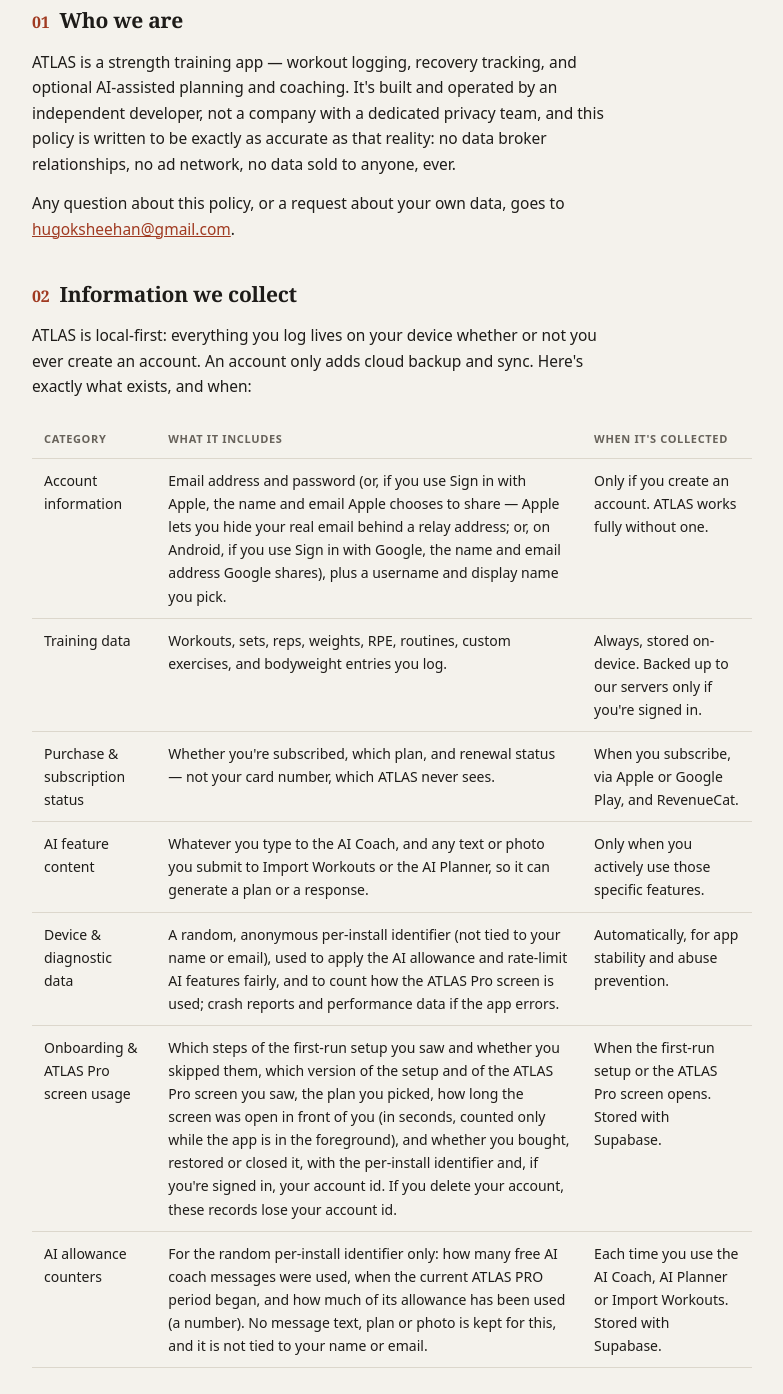
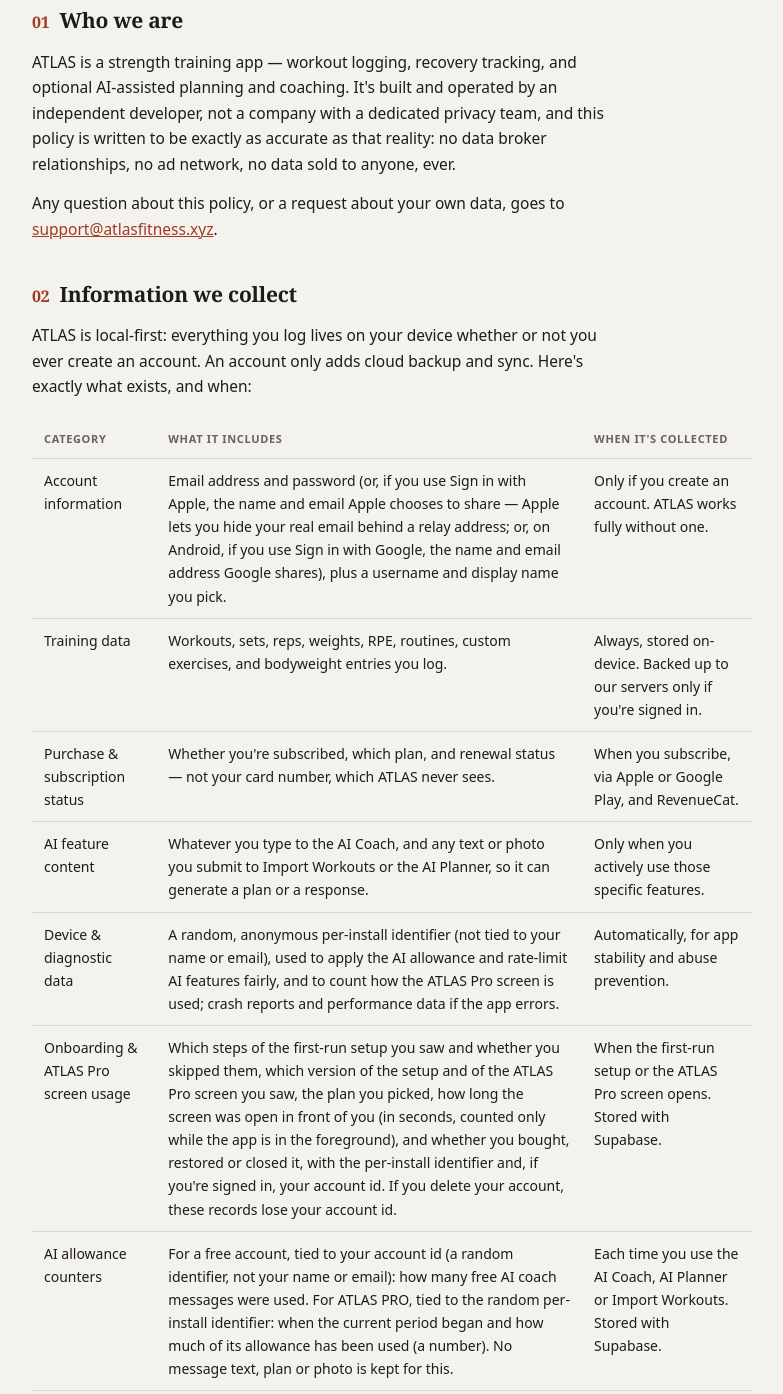
Before and after one commit to SniperShqrk/atlas-site, a plain HTML site: page privacy.html in a window 1280 px wide. Shown: the part 550-1944 px from the top of the page, without its empty margins (248-1031 px from the left). Drawn offline with Linux system fonts and the light colour scheme.

Commit message:
Contact email is support@atlasfitness.xyz; sync privacy and terms with the app repo

```diff
--- a/privacy.html
+++ b/privacy.html
@@ -225,7 +225,7 @@
     </p>
     <p>
       Any question about this policy, or a request about your own data, goes to
-      <a href="mailto:hugoksheehan@gmail.com">hugoksheehan@gmail.com</a>.
+      <a href="mailto:support@atlasfitness.xyz">support@atlasfitness.xyz</a>.
     </p>
   </section>
 
@@ -268,7 +268,7 @@
         </tr>
         <tr>
           <td>AI allowance counters</td>
-          <td>For the random per-install identifier only: how many free AI coach messages were used, when the current ATLAS PRO period began, and how much of its allowance has been used (a number). No message text, plan or photo is kept for this, and it is not tied to your name or email.</td>
+          <td>For a free account, tied to your account id (a random identifier, not your name or email): how many free AI coach messages were used. For ATLAS PRO, tied to the random per-install identifier: when the current period began and how much of its allowance has been used (a number). No message text, plan or photo is kept for this.</td>
           <td>Each time you use the AI Coach, AI Planner or Import Workouts. Stored with Supabase.</td>
         </tr>
       </table>
@@ -301,7 +301,7 @@
       <li><strong>To fix bugs:</strong> crash and error reports help us find and fix problems — they're not used for anything else.</li>
       <li><strong>To improve the app:</strong> counts of how the ATLAS Pro screen is used show which version explains Pro most clearly. They are never sold or used for advertising.</li>
       <li><strong>Legal basis (EU/UK):</strong> running the app and your subscription is necessary to provide the service you asked for; crash reporting, abuse prevention and counting how the ATLAS Pro screen is used rest on our legitimate interest in a stable, fair service and in improving the app; and the health-related information above is processed on your <strong>explicit consent</strong>, given in the app sheet and withdrawable in Profile → Privacy.</li>
-      <li><strong>To apply the AI allowance and prevent abuse:</strong> the anonymous device identifier lets us count the free AI coach messages and the ATLAS PRO allowance for an install, so that no install can use the AI without limit. That keeps a free tier sustainable.</li>
+      <li><strong>To apply the AI allowance and prevent abuse:</strong> your account id lets us count the free AI coach messages for an account, and the anonymous device identifier lets us count the ATLAS PRO allowance for an install, so that no account or install can use the AI without limit. The AI Coach needs an account, so the free messages stay with you if you reinstall the app or change phone. That keeps a free tier sustainable.</li>
     </ul>
   </section>
 
@@ -337,7 +337,7 @@
       <li><strong>AI requests:</strong> ATLAS does not store what you send to or receive from the AI Coach, plans or import. The AI provider keeps API inputs and outputs for up to 30 days, then deletes them, except where a request is flagged for a policy violation (kept longer) or the law requires it.</li>
       <li><strong>Crash reports (Sentry):</strong> up to 30 days, the free-plan default.</li>
       <li><strong>Usage events (onboarding and ATLAS Pro screen):</strong> 12 months, then deleted. Records not tied to an account are kept as anonymous statistics.</li>
-      <li><strong>AI allowance counters (Supabase):</strong> the per-install record described in Section 1 is kept while the install is in use, deleted if the install is unused for 365 days, and deleted when you delete your account. The server's daily plan counter (Render) resets when the server restarts and is not kept long term.</li>
+      <li><strong>AI allowance counters (Supabase):</strong> the record described in Section 1 (per account for the free coach messages, per install for ATLAS PRO) is kept while it is in use, deleted if unused for 365 days, and deleted when you delete your account. The server's daily plan counter (Render) resets when the server restarts and is not kept long term.</li>
       <li><strong>Update checks (Expo) and website logs (GitHub):</strong> kept per those providers' own retention.</li>
       <li><strong>Backups:</strong> we take an encrypted backup of our database once a day so data can be recovered after an outage or mistake. Each backup is kept for 30 days and then deleted automatically. When you delete your account, your data is removed from the live database immediately and disappears from backups within 30 days as the older backups expire. A backup is only ever used to restore the service, not to bring back an account you deleted.</li>
     </ul>
@@ -355,7 +355,7 @@
           <li><strong>Copies in our encrypted backups,</strong> which expire within 30 days (see Section 5).</li>
                 <li><strong>Records of a purchase kept by Apple or Google.</strong></li>
         </ul>
-        You can also email <a href="mailto:hugoksheehan@gmail.com">hugoksheehan@gmail.com</a> from your account's email address. Data that only ever existed on your device is deleted the moment you delete the app.</li>
+        You can also email <a href="mailto:support@atlasfitness.xyz">support@atlasfitness.xyz</a> from your account's email address. Data that only ever existed on your device is deleted the moment you delete the app.</li>
       <li><strong>Portability:</strong> the CSV export above is a complete, usable copy of your own data.</li>
     </ul>
     <p>
@@ -406,7 +406,7 @@
     <h2 class="section-title"><span class="num">11</span>Contact us</h2>
     <p>
       Questions, requests, or concerns about any of the above:
-      <a href="mailto:hugoksheehan@gmail.com">hugoksheehan@gmail.com</a>
+      <a href="mailto:support@atlasfitness.xyz">support@atlasfitness.xyz</a>
     </p>
   </section>
 
```
Also changed, not shown: terms.html (+4 -1 lines).
